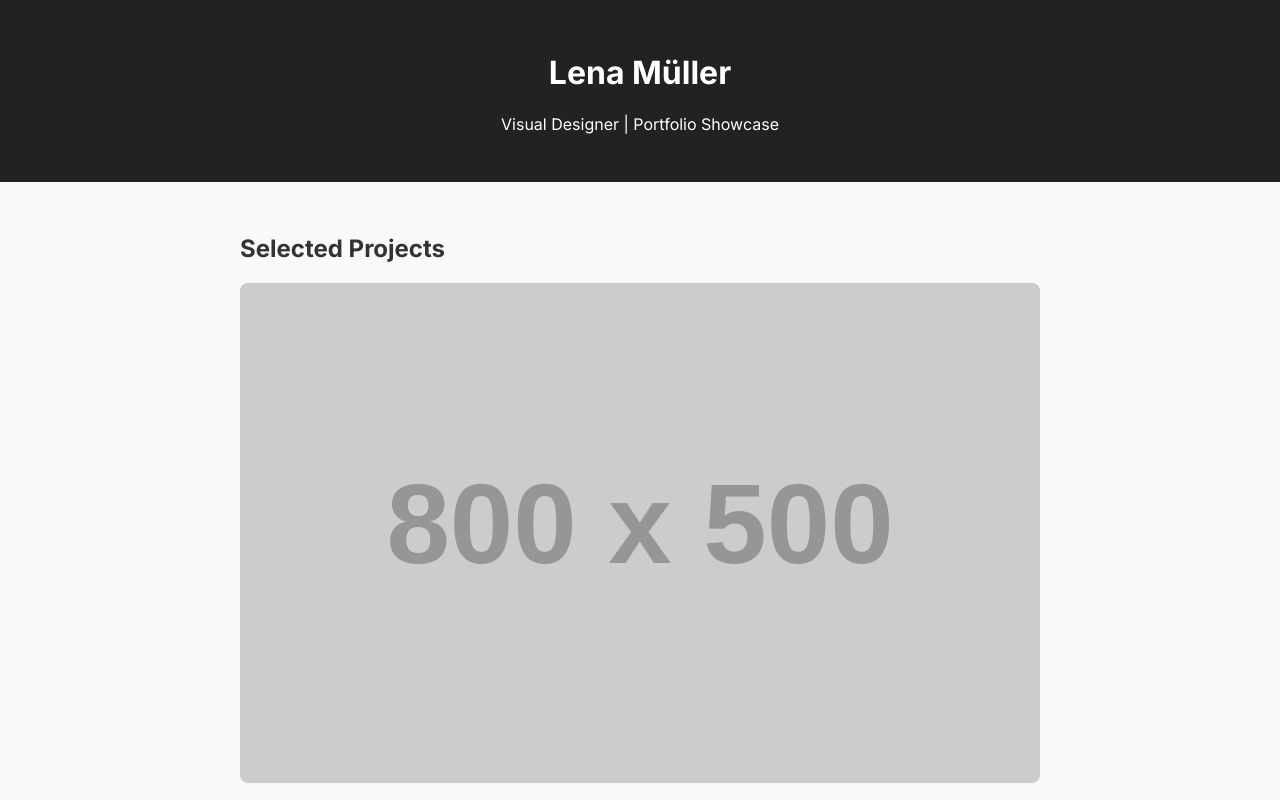
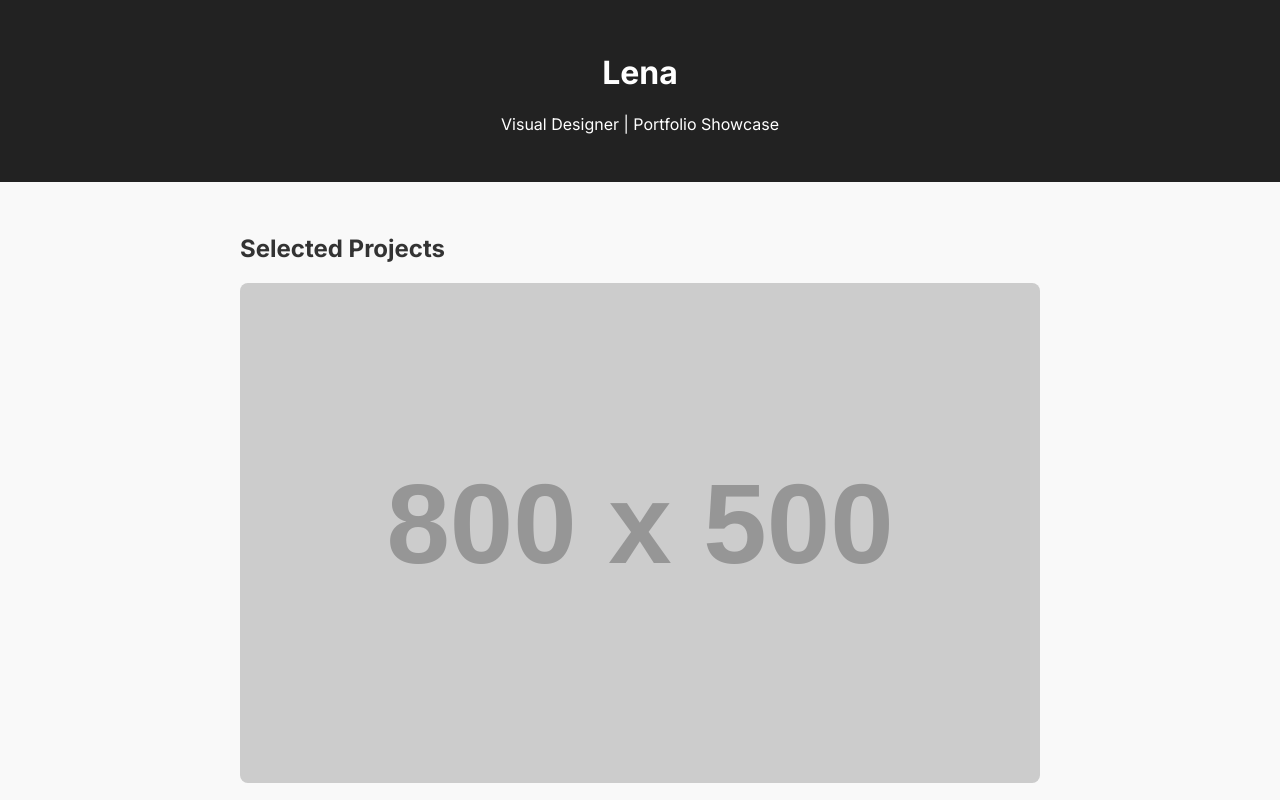
Before and after one commit to faizan140/lena-portfolio, a plain HTML site: page index.html in a window 1280 px wide. Shown: the top 800 px of the page. Drawn offline with Linux system fonts and the light colour scheme; placeholder pictures from the web are drawn by us.

Commit message:
Update index.html

```diff
--- a/index.html
+++ b/index.html
@@ -14,7 +14,7 @@
 </head>
 <body>
   <header>
-    <h1>Lena Müller</h1>
+    <h1>Lena </h1>
     <p>Visual Designer | Portfolio Showcase</p>
   </header>
   <section>
```
